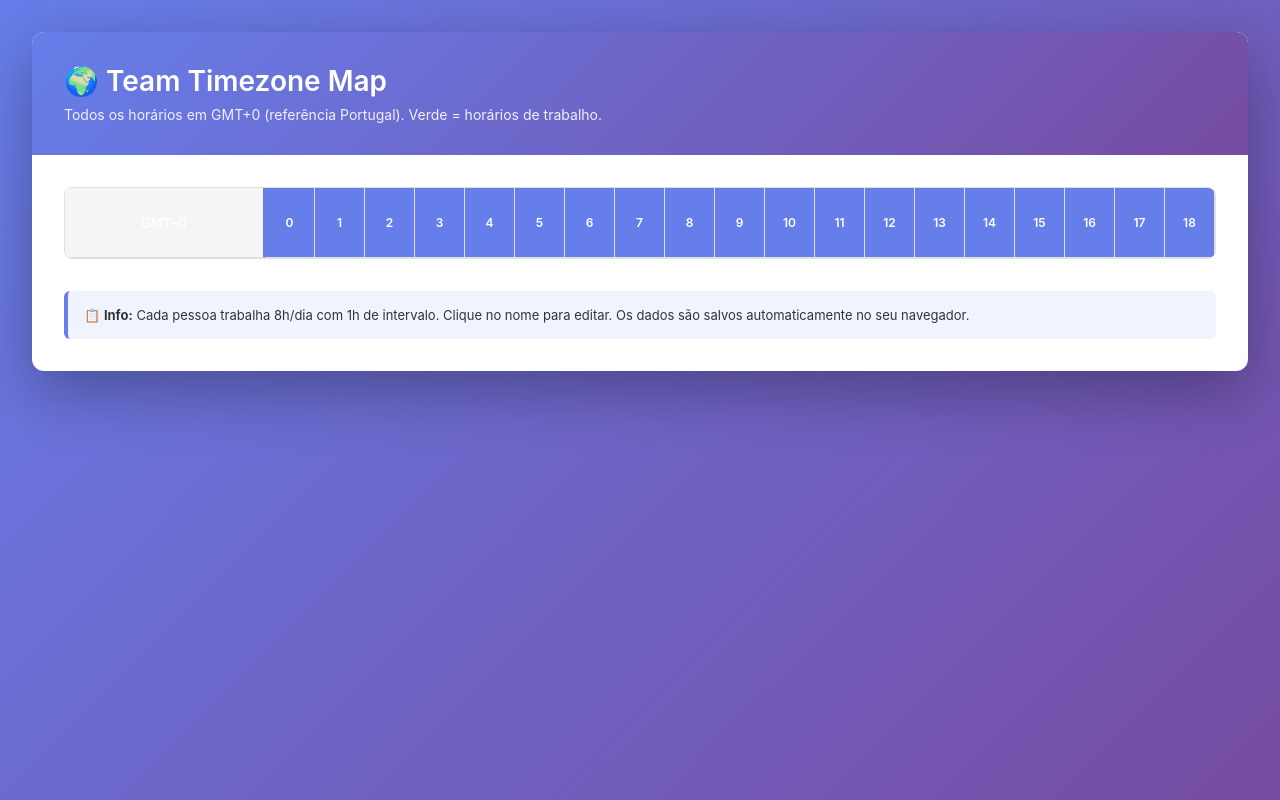
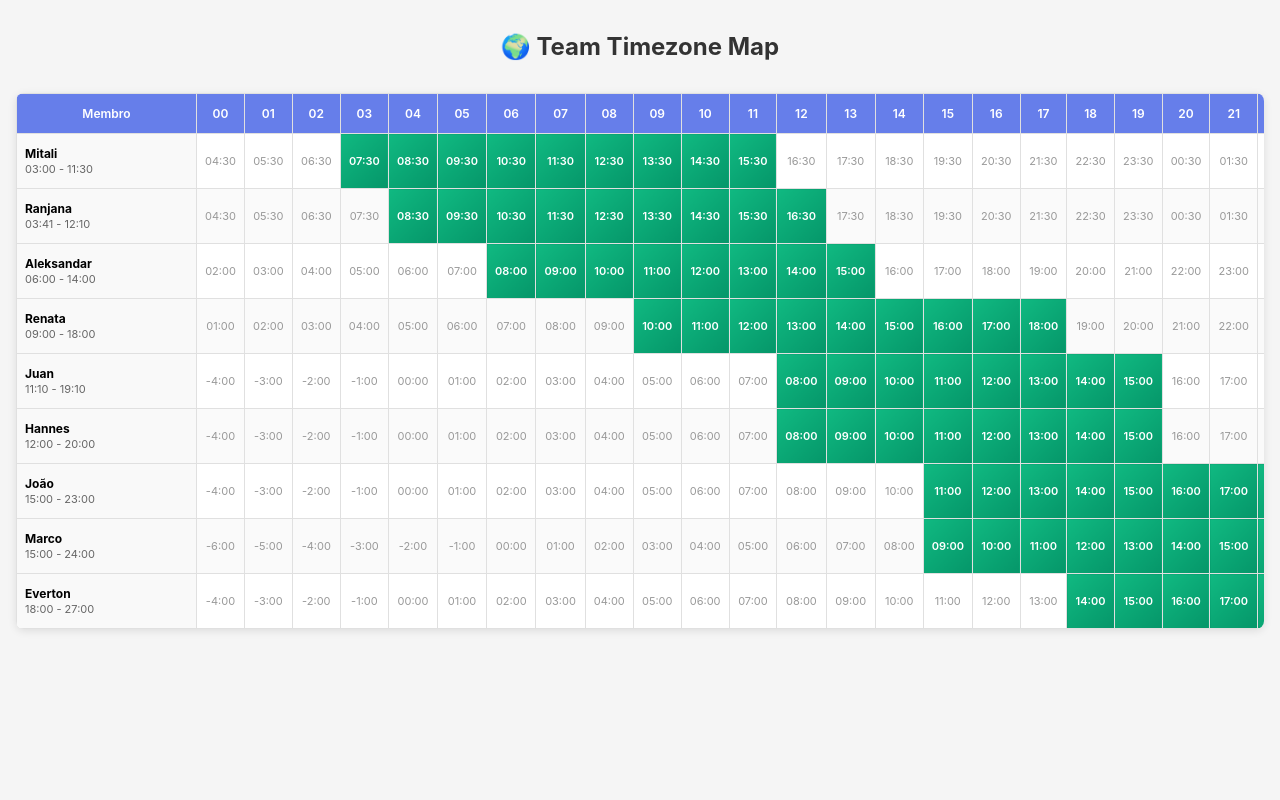
Before and after one commit to renatasfarago/team-timezone-map, a plain HTML site: page index.html in a window 1280 px wide. Drawn offline with Linux system fonts and the light colour scheme.

Commit message:
fixing UI

```diff
--- a/index.html
+++ b/index.html
@@ -8,99 +8,88 @@
     * { margin: 0; padding: 0; box-sizing: border-box; }
     body {
       font-family: -apple-system, BlinkMacSystemFont, 'Segoe UI', Roboto, sans-serif;
-      background: linear-gradient(135deg, #667eea 0%, #764ba2 100%);
-      min-height: 100vh;
-      padding: 2rem;
+      background: #f5f5f5;
+      padding: 2rem 1rem;
     }
     .container {
-      max-width: 1400px;
+      max-width: 1600px;
       margin: 0 auto;
+    }
+    h1 {
+      text-align: center;
+      margin-bottom: 2rem;
+      color: #333;
+      font-size: 24px;
+    }
+    .table-wrapper {
       background: white;
-      border-radius: 12px;
-      box-shadow: 0 20px 60px rgba(0, 0, 0, 0.3);
-      overflow: hidden;
+      border-radius: 8px;
+      box-shadow: 0 2px 8px rgba(0,0,0,0.1);
+      overflow-y: hidden;
+      overflow-x: auto;
     }
-    .header {
-      padding: 2rem;
-      background: linear-gradient(135deg, #667eea 0%, #764ba2 100%);
-      color: white;
+    .table-wrapper::-webkit-scrollbar {
+      height: 12px;
     }
-    .header h1 {
-      font-size: 28px;
-      margin-bottom: 0.5rem;
-      font-weight: 600;
+    .table-wrapper::-webkit-scrollbar-track {
+      background: #f0f0f0;
     }
-    .header p {
-      font-size: 14px;
-      opacity: 0.9;
+    .table-wrapper::-webkit-scrollbar-thumb {
+      background: #667eea;
+      border-radius: 6px;
     }
-    .content {
-      padding: 2rem;
+    .table-wrapper::-webkit-scrollbar-thumb:hover {
+      background: #5568d3;
     }
-    .grid-wrapper {
-      overflow-x: auto;
+    table {
+      width: 100%;
+      border-collapse: collapse;
+    }
+    th, td {
+      padding: 12px 8px;
+      text-align: center;
       border: 1px solid #e0e0e0;
-      border-radius: 8px;
-      margin-bottom: 2rem;
+      font-size: 12px;
     }
-    .grid {
-      display: flex;
-      min-width: min-content;
-    }
-    .grid-column {
-      display: flex;
-      flex-direction: column;
-    }
-    .grid-cell {
-      width: 50px;
-      height: 70px;
-      display: flex;
-      align-items: center;
-      justify-content: center;
-      border-right: 1px solid #e0e0e0;
-      border-bottom: 1px solid #e0e0e0;
-      font-size: 12px;
-      font-weight: 500;
-    }
-    .header-cell {
+    th {
       background: #667eea;
       color: white;
       font-weight: 600;
+      position: sticky;
+      top: 0;
+      z-index: 10;
     }
-    .name-cell {
-      width: 200px;
-      flex-shrink: 0;
-      padding: 1rem;
-      background: #f5f5f5;
+    th:first-child {
+      position: sticky;
+      left: 0;
+      z-index: 11;
+      background: #667eea;
+    }
+    td:first-child {
+      position: sticky;
+      left: 0;
+      background: #f9f9f9;
+      font-weight: 600;
+      text-align: left;
+      min-width: 180px;
       cursor: pointer;
       user-select: none;
-      transition: background 0.2s;
-      font-size: 13px;
-      font-weight: 500;
-      border-right: 2px solid #667eea;
+      z-index: 1;
     }
-    .name-cell:hover {
-      background: #ece7f1;
+    td:first-child:hover {
+      background: #f0f0f0;
     }
-    .name-cell strong {
-      display: block;
-      margin-bottom: 4px;
-    }
-    .name-cell small {
-      font-size: 11px;
-      color: #666;
-      font-weight: 400;
-    }
-    .working-hour {
+    .working {
       background: linear-gradient(135deg, #10b981 0%, #059669 100%);
       color: white;
       font-weight: 600;
     }
-    .row {
-      display: flex;
+    .not-working {
+      background: #fafafa;
+      color: #999;
     }
-    .row:nth-child(even) .grid-cell:not(.working-hour) {
-      background: #fafafa;
+    tr:nth-child(even) td:not(:first-child):not(.working) {
+      background: #ffffff;
     }
     .modal {
       display: none;
@@ -119,16 +108,29 @@
     }
     .modal-content {
       background: white;
-      border-radius: 12px;
+      border-radius: 8px;
       padding: 2rem;
       width: 90%;
       max-width: 400px;
       box-shadow: 0 20px 60px rgba(0, 0, 0, 0.3);
+      position: relative;
+    }
+    .close-btn {
+      position: absolute;
+      top: 1rem;
+      right: 1rem;
+      background: none;
+      border: none;
+      font-size: 24px;
+      cursor: pointer;
+      color: #999;
+    }
+    .close-btn:hover {
+      color: #333;
     }
     .modal-content h2 {
       margin-bottom: 1.5rem;
       color: #333;
-      font-size: 20px;
     }
     .form-group {
       margin-bottom: 1.5rem;
@@ -146,7 +148,6 @@
       border: 1px solid #ddd;
       border-radius: 6px;
       font-size: 14px;
-      font-family: inherit;
     }
     .form-group input:focus {
       outline: none;
@@ -166,15 +167,13 @@
       font-size: 14px;
       font-weight: 600;
       cursor: pointer;
-      transition: all 0.2s;
     }
     .btn-primary {
-      background: linear-gradient(135deg, #667eea 0%, #764ba2 100%);
+      background: #667eea;
       color: white;
     }
     .btn-primary:hover {
-      transform: translateY(-2px);
-      box-shadow: 0 10px 20px rgba(102, 126, 234, 0.3);
+      background: #5568d3;
     }
     .btn-secondary {
       background: #f0f0f0;
@@ -183,73 +182,30 @@
     .btn-secondary:hover {
       background: #e0e0e0;
     }
-    .close-btn {
-      position: absolute;
-      top: 1.5rem;
-      right: 1.5rem;
-      background: none;
-      border: none;
-      font-size: 24px;
-      cursor: pointer;
-      color: #999;
-      width: auto;
-      padding: 0;
-    }
-    .close-btn:hover {
-      color: #333;
-    }
-    .info {
-      background: #f0f4ff;
-      border-left: 4px solid #667eea;
-      padding: 1rem;
-      border-radius: 6px;
-      font-size: 13px;
-      color: #333;
-      margin-top: 1.5rem;
-    }
   </style>
 </head>
 <body>
   <div class="container">
-    <div class="header">
-      <h1>🌍 Team Timezone Map</h1>
-      <p>Todos os horários em GMT+0 (referência Portugal). Verde = horários de trabalho.</p>
-    </div>
+    <h1>🌍 Team Timezone Map</h1>
 
-    <div class="content">
-      <div class="grid-wrapper">
-        <div class="grid" id="grid"></div>
-      </div>
-
-      <div class="info">
-        📋 <strong>Info:</strong> Cada pessoa trabalha 8h/dia com 1h de intervalo. Clique no nome para editar. Os dados são salvos automaticamente no seu navegador.
-      </div>
+    <div class="table-wrapper">
+      <table id="table"></table>
     </div>
   </div>
 
   <div class="modal" id="modal">
-    <div class="modal-content" style="position: relative;">
+    <div class="modal-content">
       <button class="close-btn" onclick="closeModal()">&times;</button>
       <h2>Editar <span id="modalName"></span></h2>
 
       <div class="form-group">
-        <label>País</label>
-        <input type="text" id="editCountry">
+        <label>Início (hora em Portugal)</label>
+        <input type="number" id="editStart" step="0.01">
       </div>
 
       <div class="form-group">
-        <label>Offset GMT</label>
-        <input type="number" id="editOffset" step="0.25">
-      </div>
-
-      <div class="form-group">
-        <label>Início (hora em Portugal GMT+1)</label>
-        <input type="number" id="editStart" step="0.01" placeholder="Ex: 9 para 9am">
-      </div>
-
-      <div class="form-group">
-        <label>Fim (hora em Portugal GMT+1)</label>
-        <input type="number" id="editEnd" step="0.01" placeholder="Ex: 18 para 6pm">
+        <label>Fim (hora em Portugal)</label>
+        <input type="number" id="editEnd" step="0.01">
       </div>
 
       <div class="button-group">
@@ -261,74 +217,78 @@
 
   <script>
     const data = [
-      { name: 'Mitali', country: 'India', offset: 4.5, start: 3, end: 11.5 },
-      { name: 'Ranjana', country: 'India', offset: 4.5, start: 3 + 41/60, end: 12 + 10/60 },
-      { name: 'Aleksandar', country: 'Serbia', offset: 2, start: 6, end: 14 },
-      { name: 'Renata', country: 'Portugal', offset: 1, start: 9, end: 18 },
-      { name: 'Juan', country: 'Argentina', offset: -4, start: 11 + 10/60, end: 19 + 10/60 },
-      { name: 'Hannes', country: 'Brazil', offset: -4, start: 12, end: 20 },
-      { name: 'João', country: 'Brazil', offset: -4, start: 15, end: 23 },
-      { name: 'Marco', country: 'Costa Rica', offset: -6, start: 15, end: 24 },
-      { name: 'Everton', country: 'Brazil', offset: -4, start: 18, end: 27 }
+      { name: 'Mitali', offset: 4.5, start: 3, end: 11.5 },
+      { name: 'Ranjana', offset: 4.5, start: 3 + 41/60, end: 12 + 10/60 },
+      { name: 'Aleksandar', offset: 2, start: 6, end: 14 },
+      { name: 'Renata', offset: 1, start: 9, end: 18 },
+      { name: 'Juan', offset: -4, start: 11 + 10/60, end: 19 + 10/60 },
+      { name: 'Hannes', offset: -4, start: 12, end: 20 },
+      { name: 'João', offset: -4, start: 15, end: 23 },
+      { name: 'Marco', offset: -6, start: 15, end: 24 },
+      { name: 'Everton', offset: -4, start: 18, end: 27 }
     ];
 
     let teamData = JSON.parse(localStorage.getItem('teamSchedule')) || data;
     let editingIndex = -1;
 
-    function formatTime(hours) {
-      const h = Math.floor(hours);
-      const m = Math.round((hours - h) * 60);
-      return `${h.toString().padStart(2, '0')}:${m.toString().padStart(2, '0')}`;
-    }
-
     function render() {
-      const grid = document.getElementById('grid');
-      grid.innerHTML = '';
+      const table = document.getElementById('table');
+      table.innerHTML = '';
 
       // Header
-      const headerRow = document.createElement('div');
-      headerRow.className = 'row';
-
-      const headerName = document.createElement('div');
-      headerName.className = 'grid-cell header-cell name-cell';
-      headerName.textContent = 'GMT+0';
-      headerName.style.cursor = 'default';
+      const headerRow = document.createElement('tr');
+      const headerName = document.createElement('th');
+      headerName.textContent = 'Membro';
       headerRow.appendChild(headerName);
 
       for (let h = 0; h < 24; h++) {
-        const cell = document.createElement('div');
-        cell.className = 'grid-cell header-cell';
-        cell.textContent = h;
-        headerRow.appendChild(cell);
+        const th = document.createElement('th');
+        th.textContent = h.toString().padStart(2, '0');
+        th.style.minWidth = '40px';
+        headerRow.appendChild(th);
       }
-      grid.appendChild(headerRow);
+      table.appendChild(headerRow);
 
       // Data rows
       teamData.forEach((member, idx) => {
-        const row = document.createElement('div');
-        row.className = 'row';
+        const row = document.createElement('tr');
 
-        const nameCell = document.createElement('div');
-        nameCell.className = 'name-cell';
-        nameCell.innerHTML = `<strong>${member.name}</strong><small>${member.country} (GMT${member.offset > 0 ? '+' : ''}${member.offset})</small>`;
+        const nameCell = document.createElement('td');
+        const startH = Math.floor(member.start);
+        const startM = Math.round((member.start - startH) * 60);
+        const endH = Math.floor(member.end);
+        const endM = Math.round((member.end - endH) * 60);
+        const startStr = `${startH.toString().padStart(2, '0')}:${startM.toString().padStart(2, '0')}`;
+        const endStr = `${endH.toString().padStart(2, '0')}:${endM.toString().padStart(2, '0')}`;
+
+        nameCell.innerHTML = `<strong>${member.name}</strong><br><span style="font-size: 11px; color: #666; font-weight: 400;">${startStr} - ${endStr}</span>`;
         nameCell.onclick = () => openModal(idx);
         row.appendChild(nameCell);
 
         for (let h = 0; h < 24; h++) {
-          const cell = document.createElement('div');
-          cell.className = 'grid-cell';
+          const cell = document.createElement('td');
 
           const isWorking = (member.start <= member.end)
             ? (h >= member.start && h < member.end)
             : (h >= member.start || h < member.end);
 
           if (isWorking) {
-            cell.classList.add('working-hour');
+            cell.classList.add('working');
+          } else {
+            cell.classList.add('not-working');
           }
+
+          // Calcular hora local
+          const localHour = (h + member.offset) % 24;
+          const displayHour = Math.floor(localHour);
+          const displayMin = Math.round((localHour - displayHour) * 60);
+          cell.textContent = `${displayHour.toString().padStart(2, '0')}:${displayMin.toString().padStart(2, '0')}`;
+          cell.style.fontSize = '11px';
+
           row.appendChild(cell);
         }
 
-        grid.appendChild(row);
+        table.appendChild(row);
       });
 
       localStorage.setItem('teamSchedule', JSON.stringify(teamData));
@@ -338,8 +298,6 @@
       editingIndex = idx;
       const member = teamData[idx];
       document.getElementById('modalName').textContent = member.name;
-      document.getElementById('editCountry').value = member.country;
-      document.getElementById('editOffset').value = member.offset;
       document.getElementById('editStart').value = member.start;
       document.getElementById('editEnd').value = member.end;
       document.getElementById('modal').classList.add('active');
@@ -351,11 +309,8 @@
 
     function saveEdit() {
       const member = teamData[editingIndex];
-      member.country = document.getElementById('editCountry').value;
-      member.offset = parseFloat(document.getElementById('editOffset').value);
       member.start = parseFloat(document.getElementById('editStart').value);
       member.end = parseFloat(document.getElementById('editEnd').value);
-
       render();
       closeModal();
     }
```
